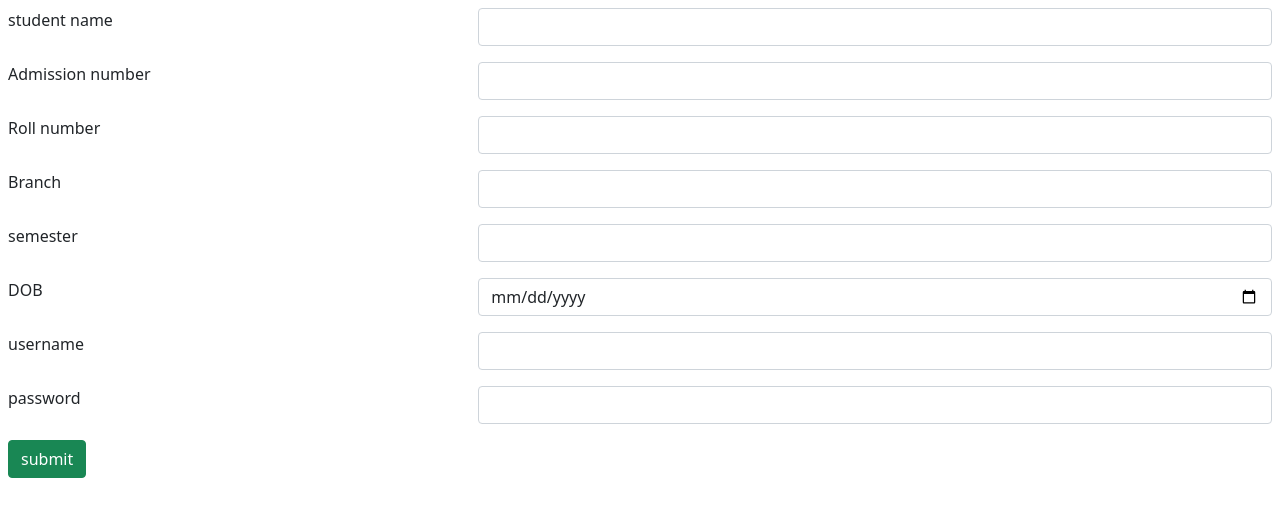
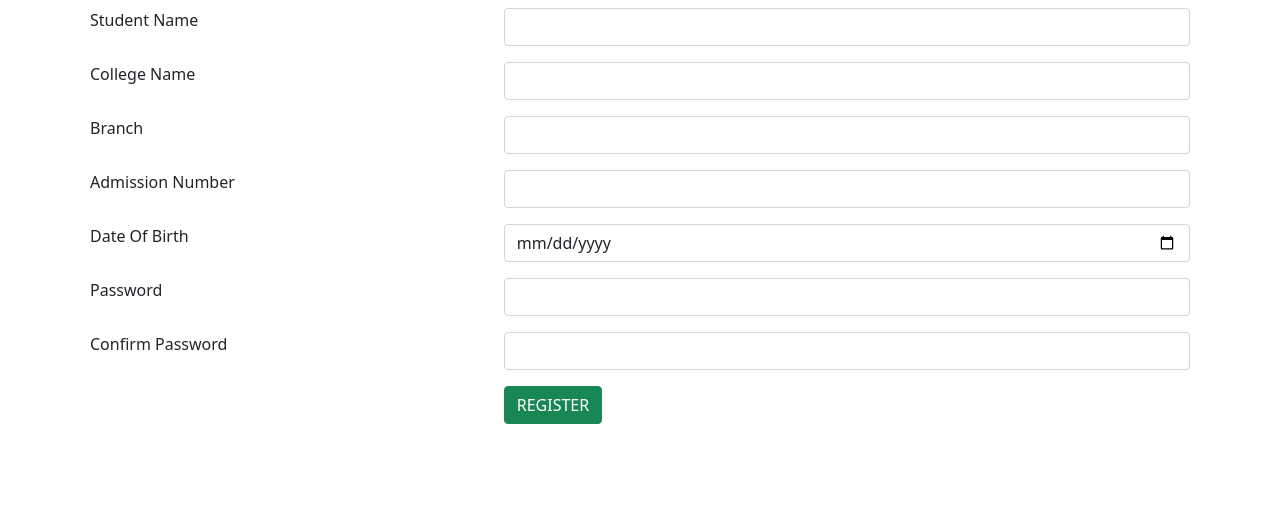
Before and after one commit to kirtidalave/Student-Added, a Flask app: page /register in a window 1280 px wide. Shown: the top 517 px of the page. Run offline with Flask 2, Linux system fonts and the light colour scheme.

Commit message:
register successfully

```diff
--- a/main.py
+++ b/main.py
@@ -1,5 +1,5 @@
 import flask
-from flask import Flask, render_template
+from flask import Flask, render_template,request
 
 app = Flask(__name__)
 
@@ -15,9 +15,29 @@ def sea():
 def delete():
     return render_template("delete.html")
 
-@app.route("/register")
+@app.route("/register", methods = ["GET", "POST"])
 def regis():
+    if request.method=="POST":
+        getName=request.form["name"]
+        getAdmno = request.form["admno"]
+        getRollno = request.form["Rollno"]
+        getBranch = request.form["br"]
+        getSemester= request.form["sem"]
+        getDOB = request.form["dob"]
+        getUsername = request.form["username"]
+        getPass= request.form["pass"]
+        print(getName)
+        print(getAdmno)
+        print(getBranch)
+        print(getRollno)
+        print(getSemester)
+        print(getSemester)
+        print(getDOB)
+        print(getUsername)
+        print(getPass)
     return render_template("register.html")
+
+
 
 if __name__=="__main__":
     app.run()
--- a/templates/register.html
+++ b/templates/register.html
@@ -2,56 +2,59 @@
 <html lang="en">
 <head>
     <meta charset="UTF-8">
-    <title>register</title>
+    <meta http-equiv="X-UA-Compatible" content="IE=edge">
+    <meta name="viewport" content="width=device-width, initial-scale=1.0">
+    <title>Document</title>
 </head>
 <body>
-<link href="https://cdn.jsdelivr.net/npm/bootstrap@5.1.3/dist/css/bootstrap.min.css" rel="stylesheet" integrity="sha384-1BmE4kWBq78iYhFldvKuhfTAU6auU8tT94WrHftjDbrCEXSU1oBoqyl2QvZ6jIW3" crossorigin="anonymous">
 
-<div class="conatiner">
+
+    <div class="container container">
         <div class="row">
             <div class="col col-12 col-sm-12 col-md-12 col-lg-12 col-xl-12 col-xxl-12">
-            <form action=""method="post">
+             <table class="table table-borderless">
+                 <form action="/register" method="post">
 
-        <table class="table table-borderless">
                     <tr>
-                <td>student name</td>
-                <td><input name="name" class="form-control" type="text"></td>
+                        <td>Student Name</td>
+                        <td><input name="name" type="text" class ="form-control"></td>
                      </tr>
                      <tr>
-                <td>Admission number</td>
-                <td><input name="admn0" class="form-control" type="number" ></td>
-            </tr>
-            <tr>
-                <td>Roll number</td>
-                <td><input name="Rollno" class="form-control" type="number"></td>
+                         <td>College Name</td>
+                         <td><input name="college_name" type="text" class ="form-control"></td>
                      </tr>
                      <tr>
                          <td>Branch</td>
-                <td><input name="br" class="form-control" type="text"></td>
+                         <td><input name="branch" type="text" class ="form-control"></td>
                      </tr>
                      <tr>
-                <td>semester</td>
-                <td><input name="sem" class="form-control" type="number"></td>
+                        <td>Admission Number</td>
+                        <td><input name="admno" type="text" class ="form-control"></td>
                     </tr>
                      <tr>
-                <td>DOB</td>
-                <td><input name="dob" class="form-control" type="date"></td>
+                        <td>Date Of Birth</td>
+                        <td><input name="dob" type="date" class ="form-control"></td>
                     </tr>
                     <tr>
-                <td>username</td>
-                <td><input name="username" class="form-control" type="text"></td>
+                        <td>Password</td>
+                        <td><input name="pass" type="password" class ="form-control"></td>
                     </tr>
                     <tr>
-                <td>password</td>
-                <td><input name="pass" class="form-control" type="password"></td>
+                        <td>Confirm Password</td>
+                        <td><input name="cnf_pass" type="password" class ="form-control"></td>
                     </tr>
+                     <tr>
+                         <td></td>
+                         <td><button class="btn btn-success">REGISTER</button></td>
+                     </tr>
+                 </form>
 
-                <td><button class="btn btn-success"type = "submit">submit</button></td>
-            </tr>
                  </table>
-        <div class="col"></div>
+                 </form>
+             </div>
+        </div>
+    </div>
 
-
-<script src="https://cdn.jsdelivr.net/npm/bootstrap@5.1.3/dist/js/bootstrap.bundle.min.js" integrity="sha384-ka7Sk0Gln4gmtz2MlQnikT1wXgYsOg+OMhuP+IlRH9sENBO0LRn5q+8nbTov4+1p" crossorigin="anonymous"></script>
+    <link href="https://cdn.jsdelivr.net/npm/bootstrap@5.1.3/dist/css/bootstrap.min.css" rel="stylesheet" integrity="sha384-1BmE4kWBq78iYhFldvKuhfTAU6auU8tT94WrHftjDbrCEXSU1oBoqyl2QvZ6jIW3" crossorigin="anonymous">
 </body>
 </html>
```
Lines whose indentation alone changed are shown as unchanged.
